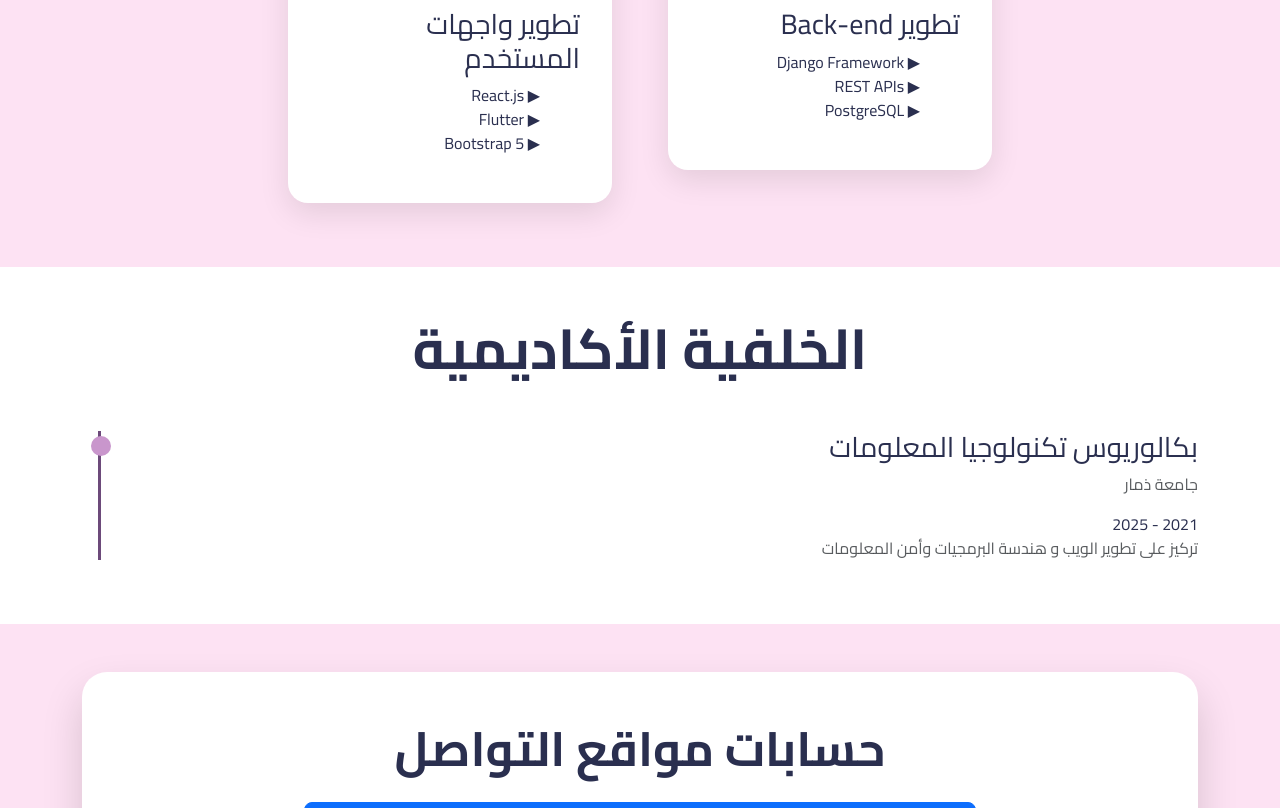
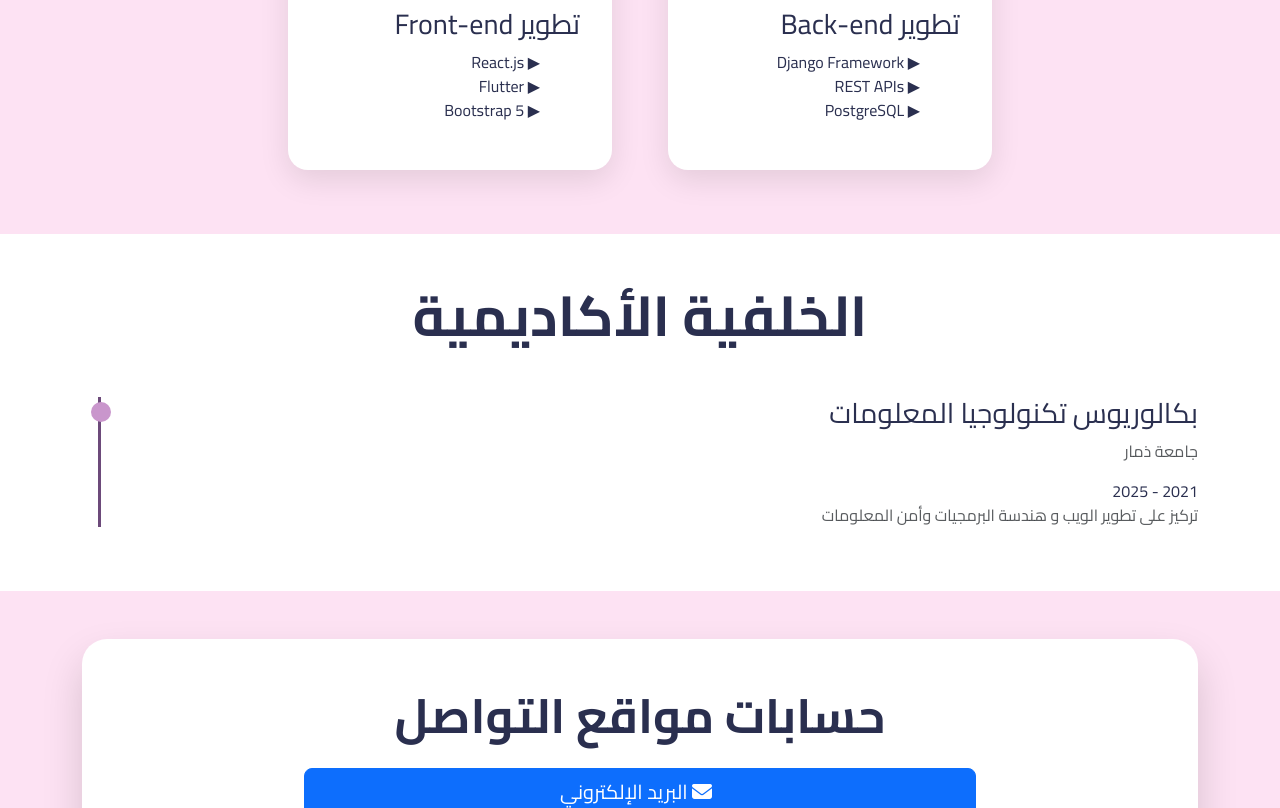
Before and after one commit to Al-Nahari/Al-Nahari, a plain HTML site: page index.html in a window 1280 px wide. Shown: the part 1075-1883 px from the top of the page. Drawn offline with nearby package versions, Linux system fonts and the light colour scheme.

Commit message:
Update index.html

```diff
--- a/index.html
+++ b/index.html
@@ -91,7 +91,7 @@
                         <div class="text-center mb-4">
                             <i class="fab fa-react fa-3x text-info"></i>
                         </div>
-                        <h3>تطوير واجهات المستخدم</h3>
+                        <h3>تطوير  Front-end</h3>
                         <ul class="list-unstyled">
                             <li>▶ React.js</li>
                             <li>▶ Flutter</li>
```
